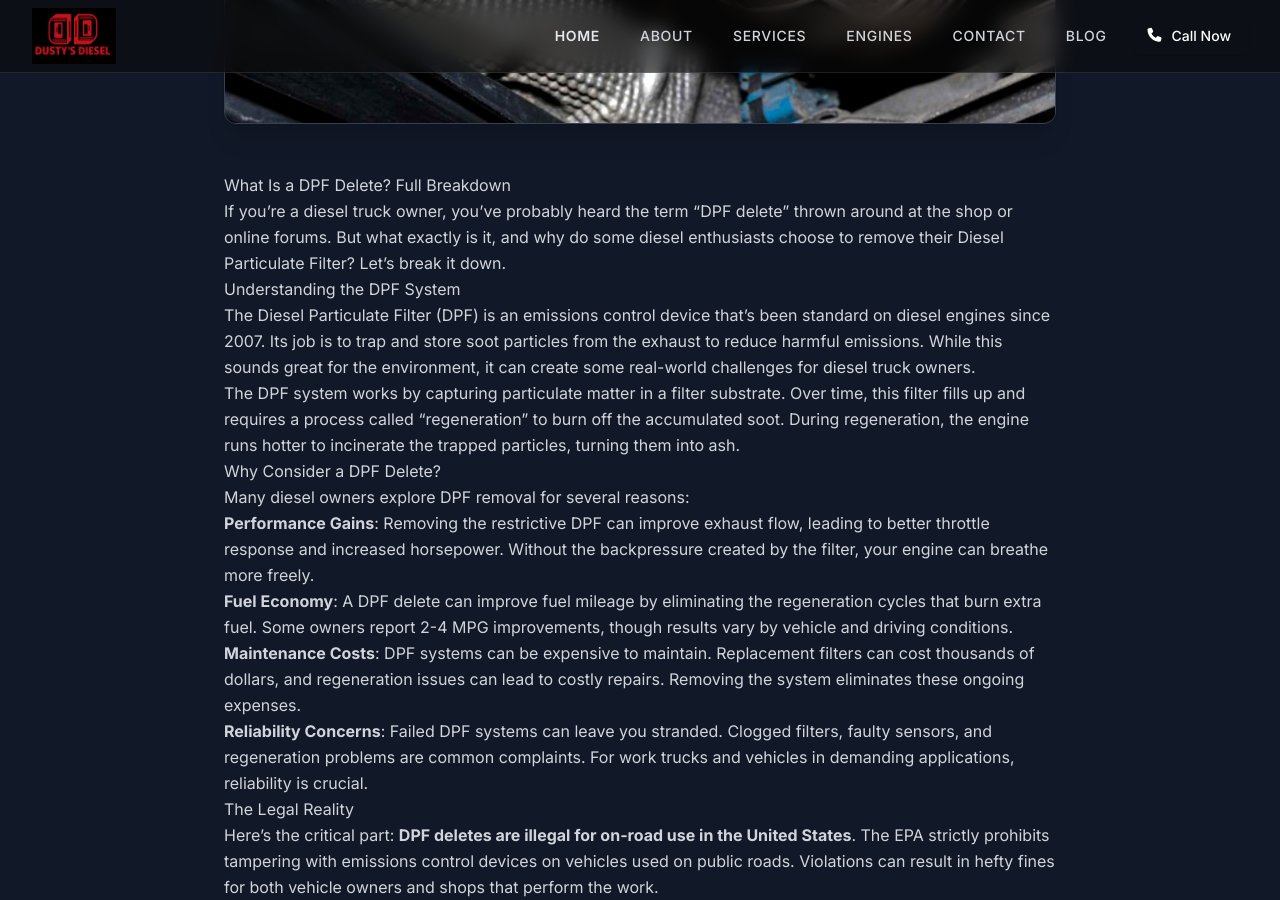
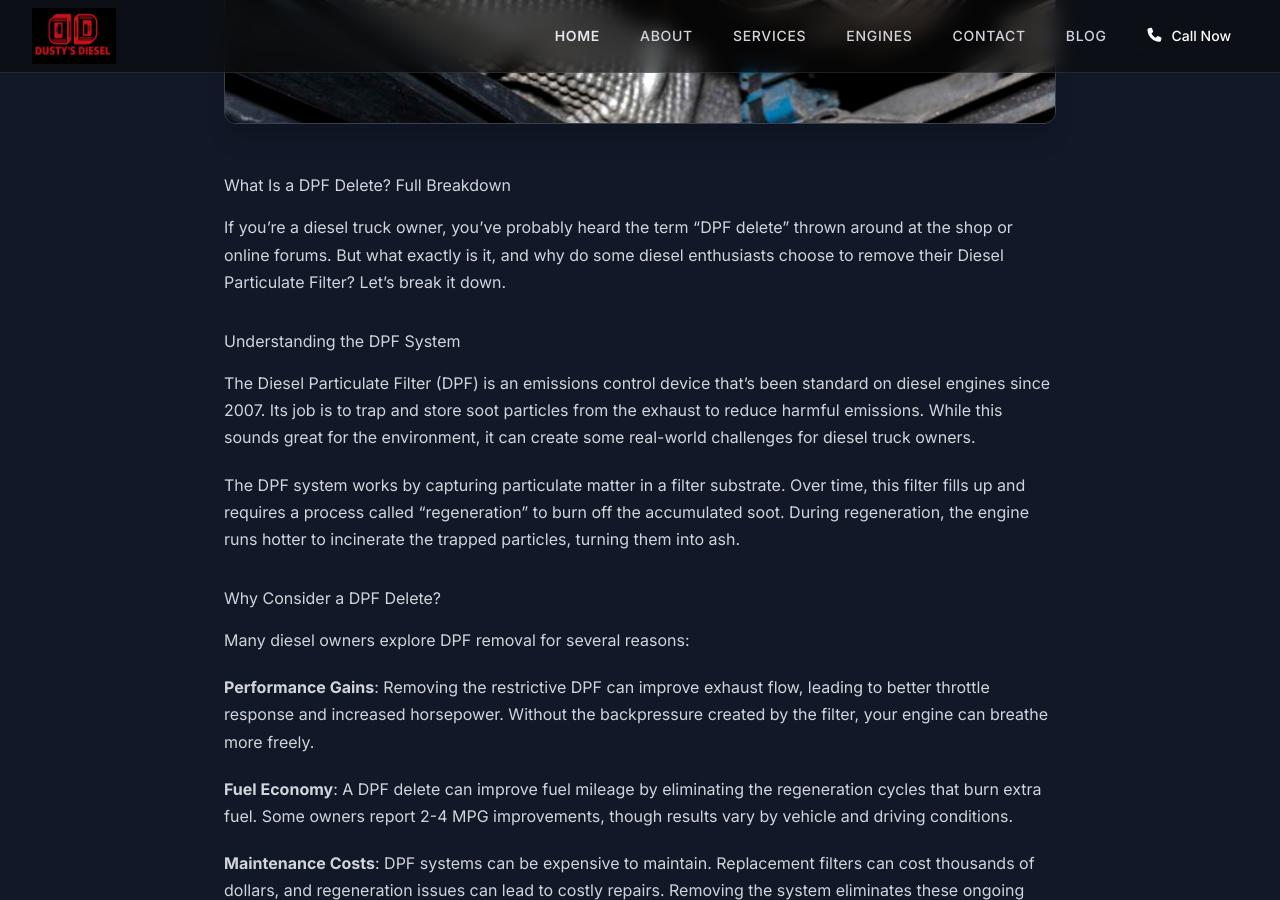
Before and after one commit to JamesBrownR/Dusty-s-Diesel, a Jekyll site: the page built from _posts/2025-02-01-what-is-a-dpf-delete.md, in a window 1280 px wide and 900 px high, scrolled down 781 px. Built offline with Jekyll 4.4.1, drawn with Linux system fonts in a browser that asks for light colours; nearby versions of some CDN libraries.

Commit message:
Update post.html

```diff
--- a/_layouts/post.html
+++ b/_layouts/post.html
@@ -25,9 +25,10 @@
         {% endif %}
 
         <!-- Content -->
-        <article class="prose prose-invert lg:prose-lg mt-12 text-gray-300 leading-relaxed max-w-none">
-            {{ content }}
-        </article>
+       <article class="blog-content mt-12 text-gray-300 leading-relaxed max-w-none">
+    {{ content }}
+</article>
+
 
         <!-- Back Button -->
         <div class="mt-16">
```
